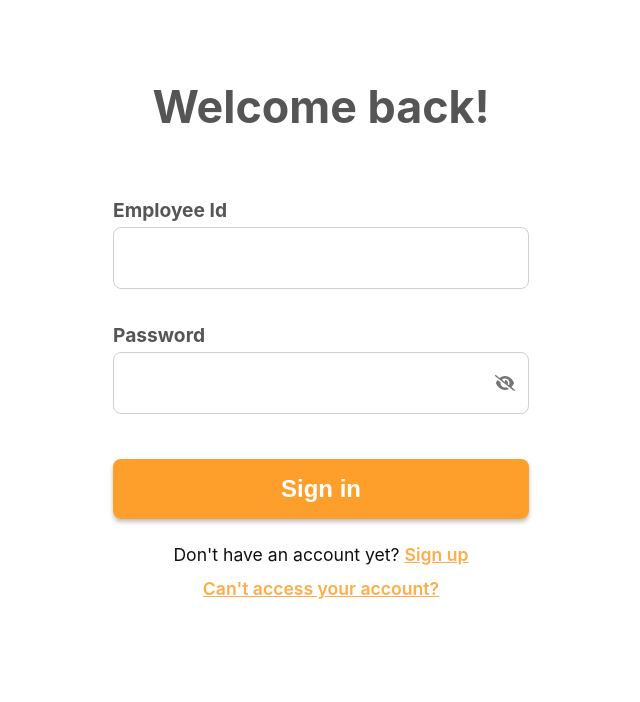
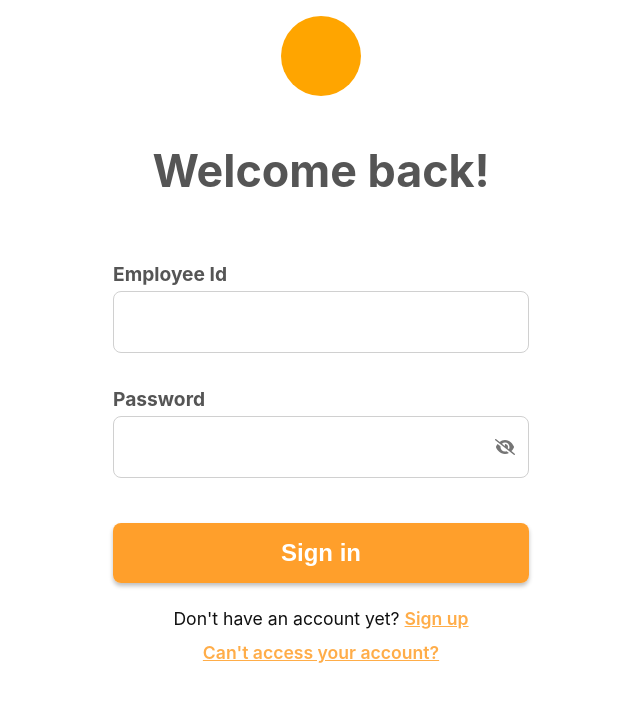
Before and after one commit to ghevia01/chills-restaurant-midterm, a React (Create React App) app: page /login in a window 1280 px wide. Shown: the top 702 px of the page, without its empty margins (319-959 px from the left). Built offline with nearby package versions, Linux system fonts and the light colour scheme; no server answers.

Commit message:
feat: add login logo image to LoginPage

```diff
--- a/src/pages/LoginPage/LoginPage.jsx
+++ b/src/pages/LoginPage/LoginPage.jsx
@@ -38,6 +38,7 @@ const LoginPage = () => {
 
   return (
     <div className="login-page">
+      <div className="login-logo-image"></div>
       <main>
         <LoginForm onLoginAttempt={handleLogin} />
       </main>
```
